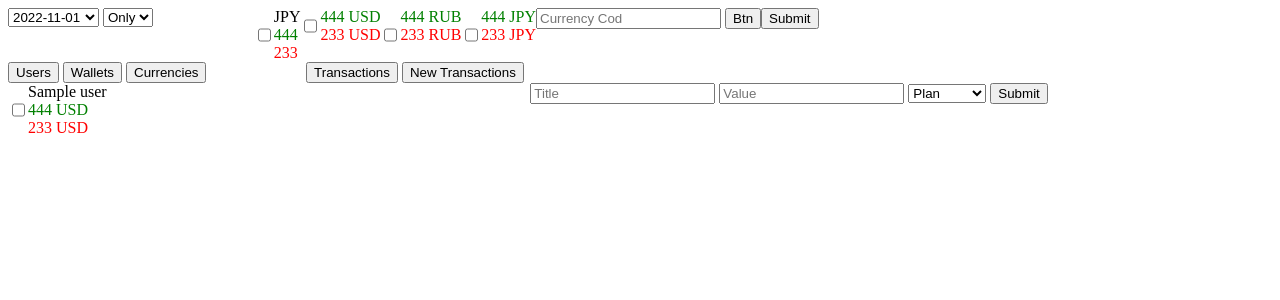
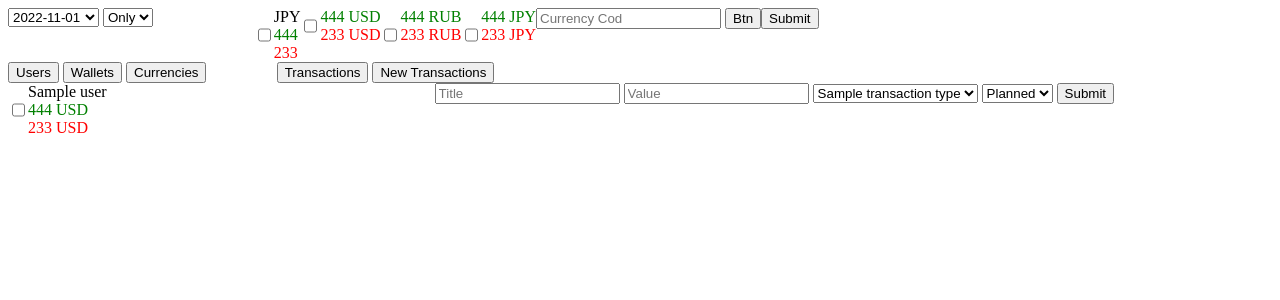
Before and after one commit to yotsuba-na/accountant, a Flask app: template templates/accountant/main.html in a window 1280 px wide, after a click on "New Transactions". Shown: the top 300 px of the page. Run offline with Flask 2, Linux system fonts and the light colour scheme; the template is opened without the code that fills it: most values are stand-ins (such as "Sample title", 1, 10 or a date in 2020).

Commit message:
Add default `transaction_type` data
Signed-off-by: Nodaa Gaji <c0d3r.nodiru.gaji@gmail.com>

```diff
--- a/accountant/routes/main.py
+++ b/accountant/routes/main.py
@@ -31,6 +31,7 @@
       user_id=current_user, obj_name='currency'
     )
     all_wallets = crud.Wallet(curr).get_all()
+    all_transaction_types = crud.TransactionType(curr).get_all()
 
   return render_template(
     'main.html',
@@ -39,5 +40,6 @@
     users_transactions=users_transactions,
     all_currencies=all_currencies,
     us2_currencies=us2_currencies,
-    all_wallets=all_wallets
+    all_wallets=all_wallets,
+    all_transaction_types=all_transaction_types
   )
--- a/accountant/sqldb/tables.py
+++ b/accountant/sqldb/tables.py
@@ -43,6 +43,15 @@
       )
       """
     )
+
+    transaction_types = self.curr.execute("SELECT * FROM transaction_type").fetchone()
+    if not transaction_types:
+      self.curr.executemany(
+        "INSERT INTO transaction_type (type) VALUES (?)",
+        (
+          ('regular',), ('schedule',), ('transfer',),
+        )
+      )
 
   def transaction_function(self):
     # funcs: {'increment', 'decrement'}
--- a/templates/accountant/main.html
+++ b/templates/accountant/main.html
@@ -98,9 +98,9 @@
             <input name="walletTitle" placeholder="Title" />
             <input name="walletBalance" type="number" min="1" placeholder="Balance" />
             <select name="walletCurrency">
-              <option value="jpy">JPY</option>
-              <option value="usd">USD</option>
-              <option value="rub">RUB</option>
+              {% for currency in all_currencies %}
+                <option value="{{ currency[1] }}">{{ currency[1] | upper }}</option>
+              {% endfor %}
             </select>
             <select name="walletType">
               <option value="linked">Linked to User</option>
@@ -148,10 +148,13 @@
             <input name="transactionTitle" placeholder="Title" />
             <input name="transactionValue" placeholder="Value" type="number" min="1" />
             <select name="transactionType" onchange="showTransactionTypeFields(this);">
-              <option>Plan</option>
-              <option>Fact</option>
-              <option>Schedule</option>
-              <option>Transfer</option>
+              {% for transaction_type in all_transaction_types %}
+                <option value="{{ transaction_type[0] }}">{{ transaction_type[1] }}</option>
+              {% endfor %}
+            </select>
+            <select name="transactionStatus" />
+                <option value="planned">Planned</option>
+                <option value="fact">Fact</option>
             </select>
             <div id="transactionTransferFields">
               <input name="transactionTransferFrom" placeholder="transaction transfer from" />
```
Also changed, not shown: accountant/sqldb/crud.py (+9 -0 lines).
